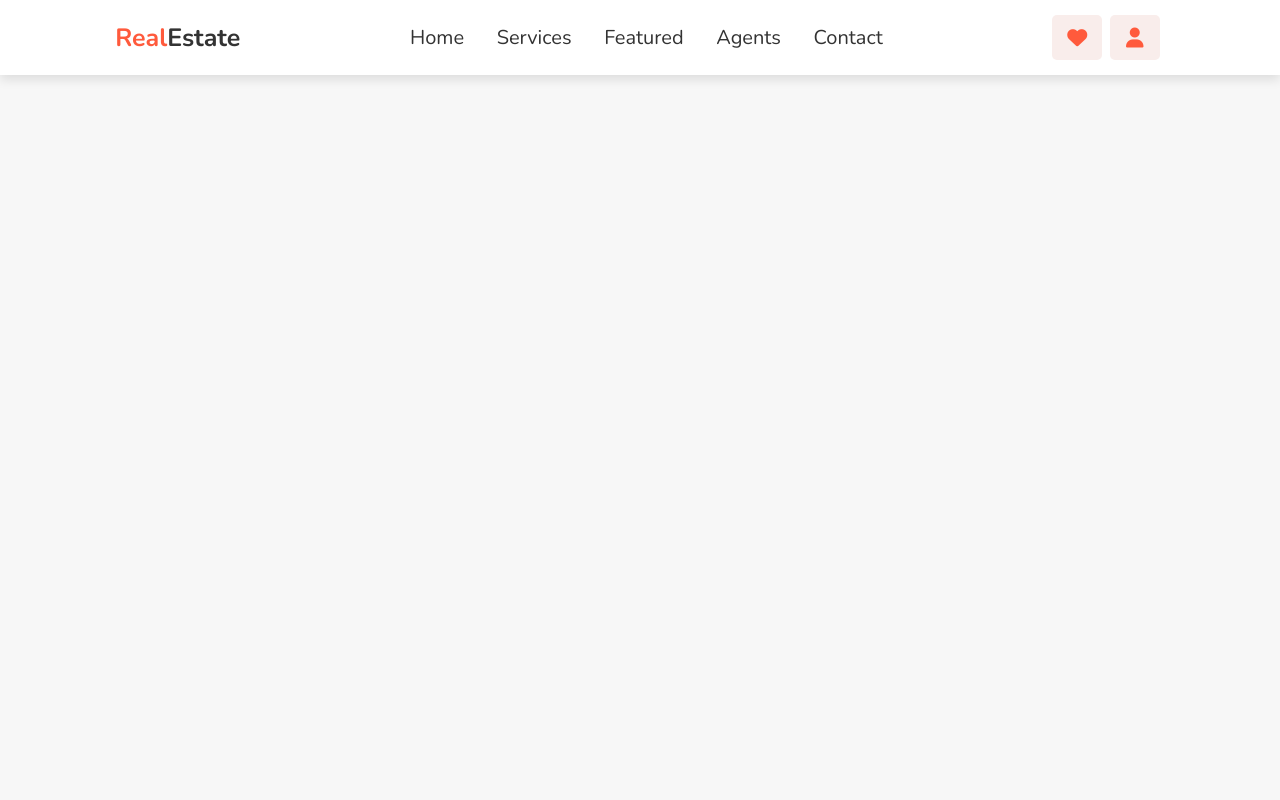
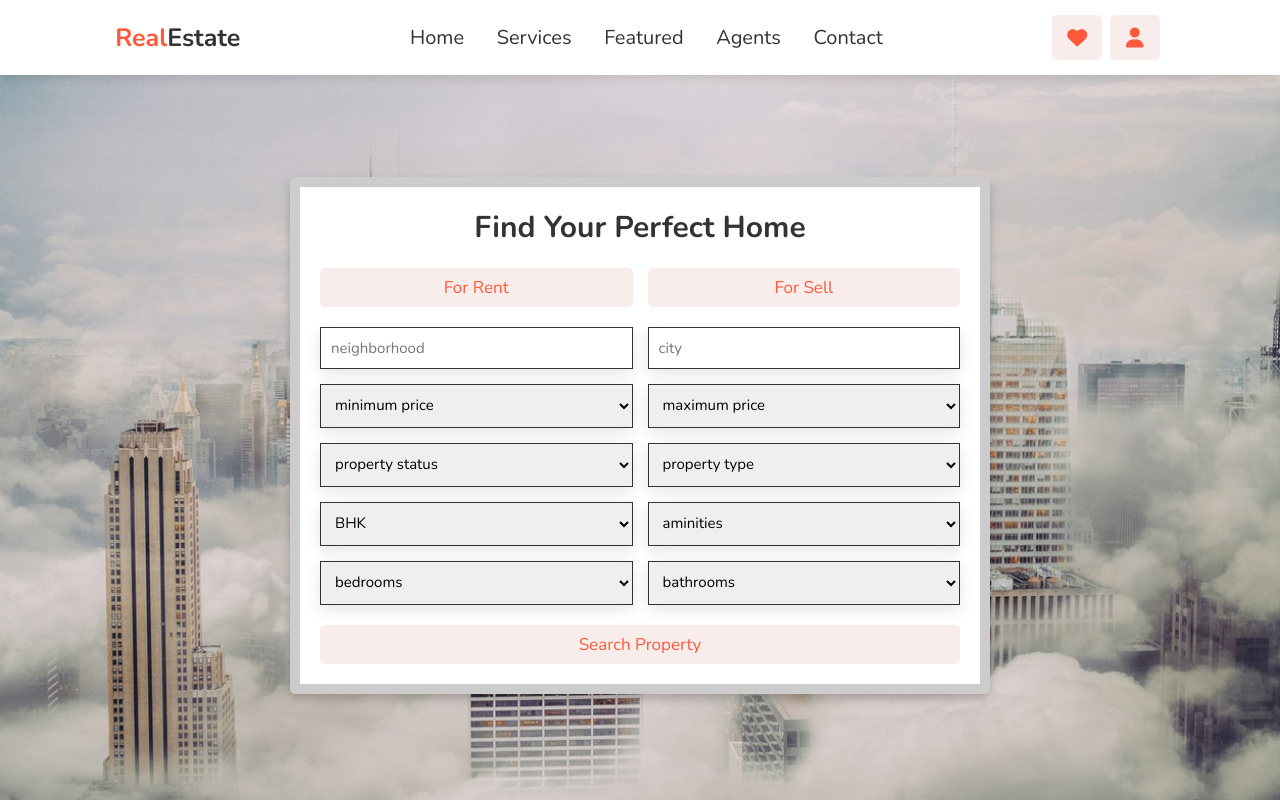
Before and after one commit to ammarnas/Real-Estate-Website, a plain HTML site: page index.html in a window 1280 px wide. Drawn offline with nearby package versions, Linux system fonts and the light colour scheme.

Commit message:
Finish Home

```diff
--- a/index.html
+++ b/index.html
@@ -39,6 +39,97 @@
         </div>
     </header>
 
+    <section class="home" id="home">
+
+        <form action="">
+
+            <h3>find your perfect home</h3>
+
+            <div class="buttons-container">
+                <a href="#" class="btn">for rent</a>
+                <a href="#" class="btn">for sell</a>
+            </div>
+
+            <div class="inputBox">
+                <input type="search" name="" id="" placeholder="neighborhood">
+                <input type="search" name="" id="" placeholder="city">
+                <select name="" id="">
+                    <option value="" disabled hidden selected>minimum price</option>
+                    <option value="$5000">$5000</option>
+                    <option value="$10000">$10000</option>
+                    <option value="$15000">$15000</option>
+                    <option value="$20000">$20000</option>
+                    <option value="$25000">$25000</option>
+                </select>
+
+                <select name="" id="">
+                    <option value="" disabled hidden selected>maximum price</option>
+                    <option value="$30000">$30000</option>
+                    <option value="$35000">$10000</option>
+                    <option value="$40000">$15000</option>
+                    <option value="$45000">$20000</option>
+                    <option value="$50000">$25000</option>
+                </select>
+
+                <select name="" id="">
+                    <option value="" disabled hidden selected>property status</option>
+                    <option value="Ready To Move">Ready To Move</option>
+                    <option value="under constraction">under constraction</option>
+                    <option value="furnished">furnished</option>
+                    <option value="semi-furnished">semi-furnished</option>
+                    <option value="unfurnished">unfurnished</option>
+                </select>
+
+
+            <select name="" id="">
+                <option value="" disabled hidden selected>property type</option>
+                <option value="flat">flat</option>
+                <option value="house">house</option>
+                <option value="shop">shop</option>
+                <option value="warehouse">warehouse</option>
+                <option value="land">land</option>
+            </select>
+
+            <select name="" id="">
+                <option value="" disabled hidden selected>BHK</option>
+                <option value="1 BHK">1 BHK</option>
+                <option value="2 BHK">2 BHK</option>
+                <option value="3 BHK">3 BHK</option>
+                <option value="4 BHK">4 BHK</option>
+                <option value="5 BHK">5 BHK</option>
+            </select>
+
+            <select name="" id="">
+                <option value="" disabled hidden selected>aminities</option>
+                <option value="parcking space">parcking space</option>
+                <option value="swimming pool">swimming pool</option>
+                <option value="playground">playground</option>
+                <option value="security">security</option>
+                <option value="all">all</option>
+            </select>
+
+            <select name="" id="">
+                <option value="" disabled hidden selected>bedrooms</option>
+                <option value="1 bedroom">1 bedroom</option>
+                <option value="2 bedroom">2 bedroom</option>
+                <option value="3 bedroom">3 bedroom</option>
+                <option value="4 bedroom">4 bedroom</option>
+                <option value="5 bedroom">5 bedroom</option>
+            </select>
+
+            <select name="" id="">
+                <option value="" disabled hidden selected>bathrooms</option>
+                <option value="1 bathroom">1 bathroom</option>
+                <option value="2 bathroom">2 bathroom</option>
+                <option value="3 bathroom">3 bathroom</option>
+                <option value="4 bathroom">4 bathroom</option>
+                <option value="5 bathroom">5 bathroom</option>
+            </select>
+            </div>
+
+            <input type="submit" value="search property" class="btn">
+        </form>
+    </section>
     <script src="main.js"></script>
 </body>
 </html>
--- a/style.css
+++ b/style.css
@@ -25,6 +25,26 @@ body {
     background: #f7f7f7;
 }
 
+section {
+    padding: 2rem 9%;
+}
+
+.btn {
+    margin-top: 1rem;
+    display: inline-block;
+    padding: .8rem 3.5rem;
+    border-radius: .5rem;
+    font-size: 1.7rem;
+    color: var(--red);
+    background: var(--light-red);
+    cursor: pointer;
+    text-align: center;
+}
+
+.btn:hover {
+    color: var(--light-red);
+    background: var(--red);
+}
 /* Header */
 
 header {
@@ -84,6 +104,65 @@ header .icons #menu-bars {
     display: none;
 }
 
+/* Home */
+
+.home {
+    min-height: 100vh;
+    background: url('images/home.jpg');
+    background-size: cover;
+    background-position: center;
+    background-attachment: fixed;
+    display: flex;
+    align-items: center;
+    justify-content: center;
+}
+
+.home form {
+    margin-top: 7rem;
+    background: #fff;
+    border-radius: .5rem;
+    box-shadow: 0 .5rem 1rem rgba(0, 0, 0, .2);
+    border: 1rem solid rgba(0, 0, 0, .2);
+    width: 70rem;
+    padding: 2rem;
+}
+
+.home form h3 {
+    text-align: center;
+    color: #333;
+    font-size: 3rem;
+}
+
+.home form .buttons-container {
+    display: flex;
+    gap: 1.5rem;
+}
+
+.home form .buttons-container .btn {
+    flex: 1;
+}
+
+.home form .inputBox {
+    display: flex;
+    flex-wrap: wrap;
+    gap: 1.5rem;
+    margin-top: 2rem;
+}
+
+.home form .inputBox input,
+.home form .inputBox select {
+    flex: 1 1 25rem;
+    border: .1rem solid #333;
+    box-shadow: 0 .5rem 1.5rem rgba(0, 0, 0, .1);
+    font-size: 1.5rem;
+    padding: 1rem;
+    text-transform: none;
+}
+
+.home form .btn {
+    width: 100%;
+    margin-top: 2rem;
+}
 
     /* Responsive */
 
@@ -97,6 +176,10 @@ header .icons #menu-bars {
 
     header {
         padding: 1.5rem 1rem;
+    }
+
+    section {
+        padding: 1.5rem;
     }
 }
 
```
